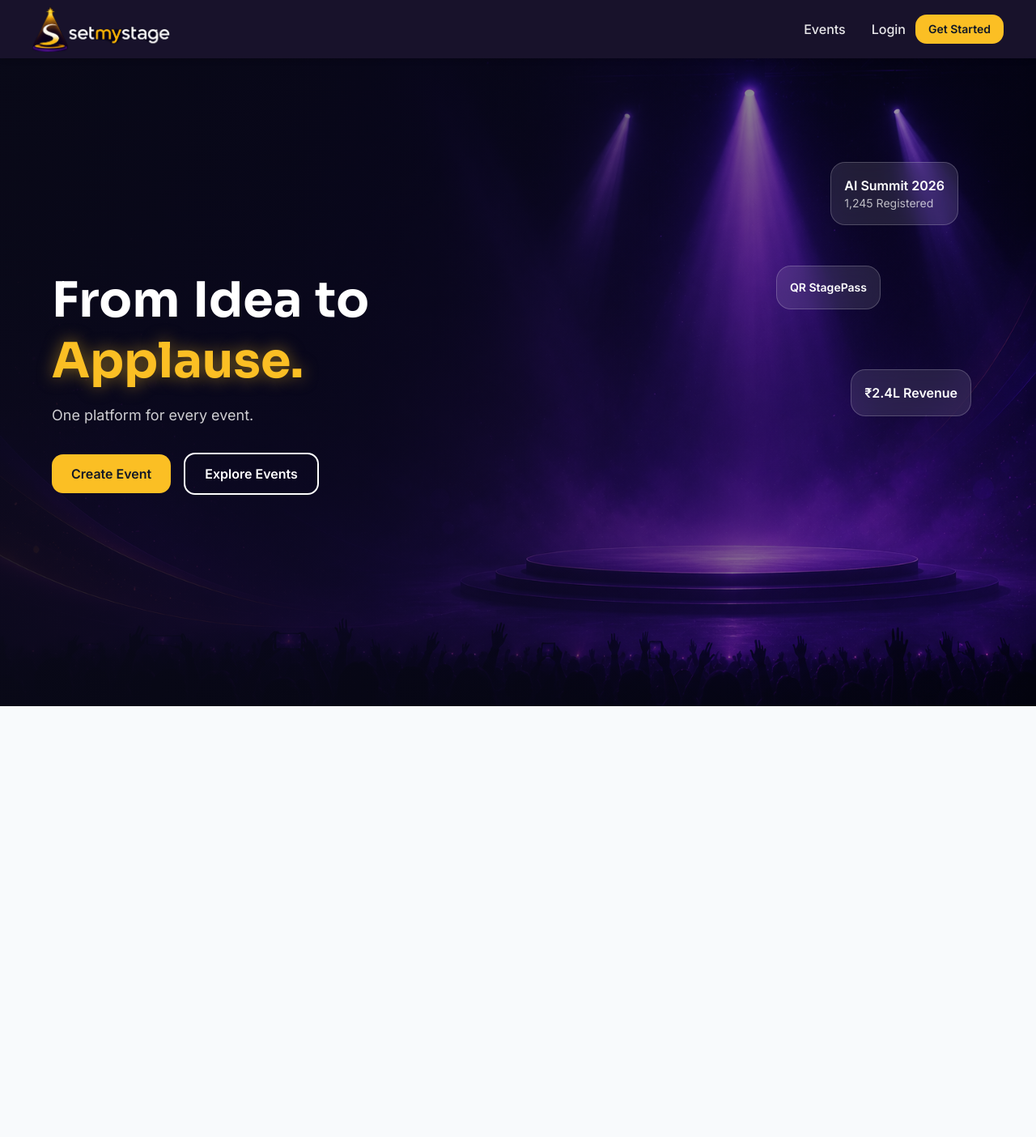
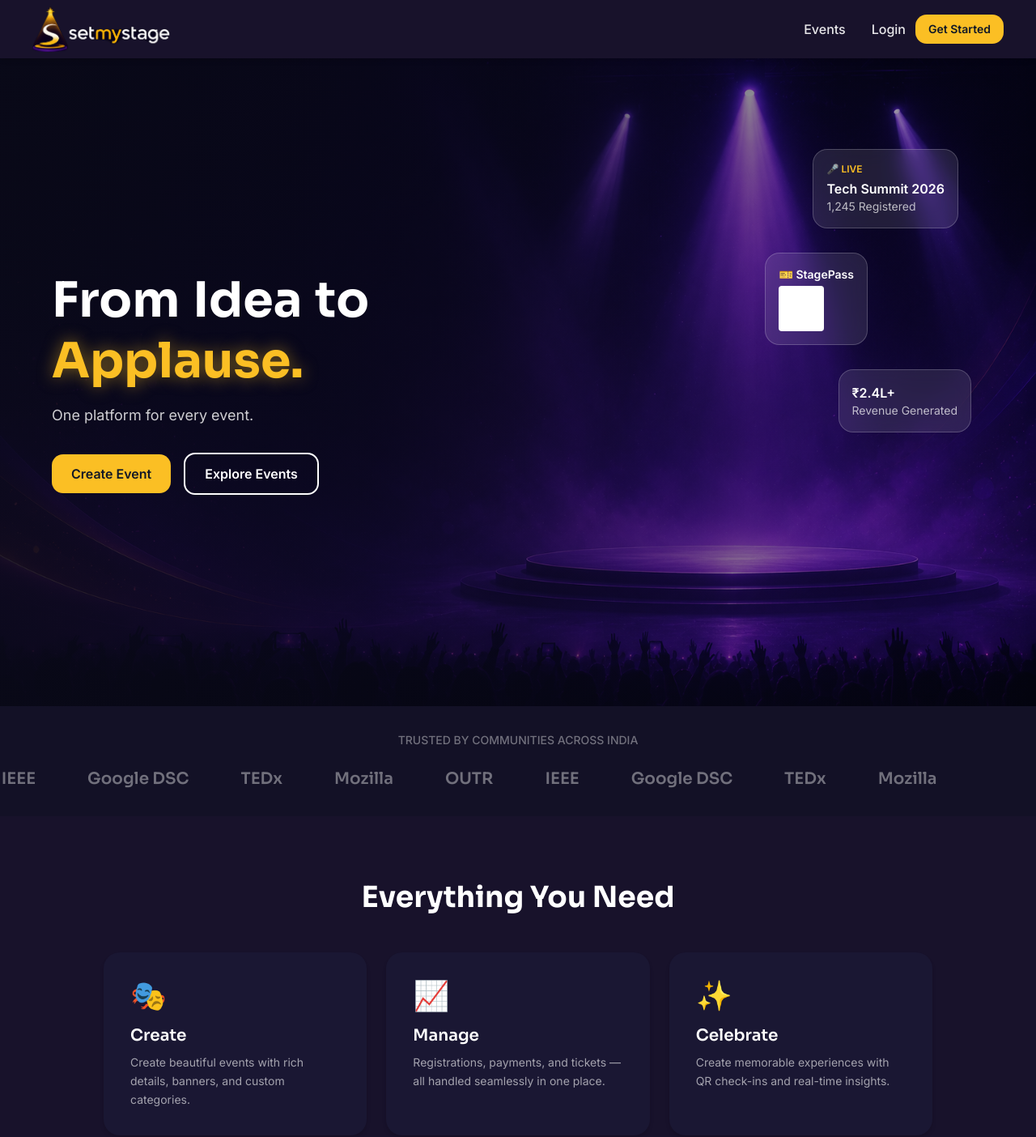
Before and after one commit to Sunita-lab/SetMyStage, a React (Vite) app in the folder client/: page / in a window 1280 px wide. Shown: the top 1404 px of the page at 81% size. Before the commit the page ends 872 px from the top, so only its background shows below. Built offline with nearby package versions, Linux system fonts and the light colour scheme; no server answers.

Commit message:
feat: add trusted-by marquee and feature cards section to landing page

```diff
--- a/client/src/index.css
+++ b/client/src/index.css
@@ -83,6 +83,20 @@
   animation: floatSlow 4s ease-in-out infinite;
 }
 
+@keyframes marquee {
+  from {
+    transform: translateX(0);
+  }
+  to {
+    transform: translateX(-50%);
+  }
+}
+
+.animate-marquee {
+  animation: marquee 25s linear infinite;
+  width: max-content;
+}
+
 body {
   font-family: var(--font-body);
   background-color: var(--color-background);
--- a/client/src/pages/LandingPage.jsx
+++ b/client/src/pages/LandingPage.jsx
@@ -4,6 +4,7 @@ function LandingPage() {
   const heroWords = ["From", "Idea", "to", "Applause."];
 
   return (
+    <>
     <div
       className="min-h-screen flex items-center relative overflow-hidden bg-cover bg-center"
       style={{ backgroundImage: "url(/hero-bg.png)" }}
@@ -63,28 +64,93 @@ function LandingPage() {
       {/* Floating glass cards — right side, desktop only */}
 <div className="hidden lg:block absolute right-16 top-0 h-full w-96">
   <div
-          className="absolute top-32 right-8 bg-white/10 backdrop-blur-md border border-white/20 rounded-card p-4 text-white animate-floatSlow"
+    className="absolute top-28 right-8 bg-white/10 backdrop-blur-md border border-white/20 rounded-card p-4 text-white animate-floatSlow"
     style={{ animationDelay: "0s" }}
   >
-          <p className="font-semibold">AI Summit 2026</p>
+    <p className="text-xs text-accent font-semibold mb-1">🎤 LIVE</p>
+    <p className="font-semibold">Tech Summit 2026</p>
     <p className="text-sm text-white/70">1,245 Registered</p>
   </div>
 
   <div
-          className="absolute top-64 right-32 bg-white/10 backdrop-blur-md border border-white/20 rounded-card p-4 text-white animate-floatSlow"
-          style={{ animationDelay: "1.5s" }}
+    className="absolute top-60 right-36 bg-white/10 backdrop-blur-md border border-white/20 rounded-card p-4 text-white animate-floatSlow"
+    style={{ animationDelay: "1.3s" }}
   >
-          <p className="font-semibold text-sm">QR StagePass</p>
+    <p className="font-semibold text-sm mb-1">🎫 StagePass</p>
+    <div className="w-14 h-14 bg-white rounded mt-1" />
   </div>
 
   <div
     className="absolute top-96 right-4 bg-white/10 backdrop-blur-md border border-white/20 rounded-card p-4 text-white animate-floatSlow"
-          style={{ animationDelay: "3s" }}
+    style={{ animationDelay: "2.6s" }}
   >
-          <p className="font-semibold">₹2.4L Revenue</p>
+    <p className="font-semibold">₹2.4L+</p>
+    <p className="text-sm text-white/70">Revenue Generated</p>
   </div>
 </div>
 </div>
+
+{/* Trusted By marquee */}
+<div className="bg-[#131126] py-8 overflow-hidden">
+  <p className="text-center text-white/40 text-sm font-medium mb-6">
+    TRUSTED BY COMMUNITIES ACROSS INDIA
+  </p>
+  <div className="flex animate-marquee">
+    {[...Array(2)].map((_, dup) => (
+      <div key={dup} className="flex items-center gap-16 px-8 shrink-0">
+        {["OUTR", "IEEE", "Google DSC", "TEDx", "Mozilla"].map((name) => (
+          <span
+            key={name}
+            className="text-white/40 hover:text-white transition font-heading font-semibold text-xl whitespace-nowrap"
+          >
+            {name}
+          </span>
+        ))}
+      </div>
+    ))}
+  </div>
+</div>
+
+{/* Everything You Need */}
+<div className="bg-navy py-20 px-6 md:px-12">
+  <h2 className="font-heading font-bold text-3xl md:text-4xl text-white text-center mb-12">
+    Everything You Need
+  </h2>
+
+  <div className="grid grid-cols-1 md:grid-cols-3 gap-6 max-w-5xl mx-auto">
+    {[
+      {
+        icon: "🎭",
+        title: "Create",
+        description: "Create beautiful events with rich details, banners, and custom categories.",
+      },
+      {
+        icon: "📈",
+        title: "Manage",
+        description: "Registrations, payments, and tickets — all handled seamlessly in one place.",
+      },
+      {
+        icon: "✨",
+        title: "Celebrate",
+        description: "Create memorable experiences with QR check-ins and real-time insights.",
+      },
+    ].map((card) => (
+      <div
+        key={card.title}
+        className="bg-[#1A1733] rounded-[20px] p-8 border border-transparent hover:border-secondary hover:-translate-y-1 transition-all duration-200 shadow-md"
+      >
+        <p className="text-4xl mb-4">{card.icon}</p>
+        <h3 className="font-heading font-semibold text-xl text-white mb-2">
+          {card.title}
+        </h3>
+        <p className="text-white/60 text-sm leading-relaxed">{card.description}</p>
+      </div>
+    ))}
+  </div>
+</div>
+</>
+
+
   );
 }
 
```
Lines whose indentation alone changed are shown as unchanged.
